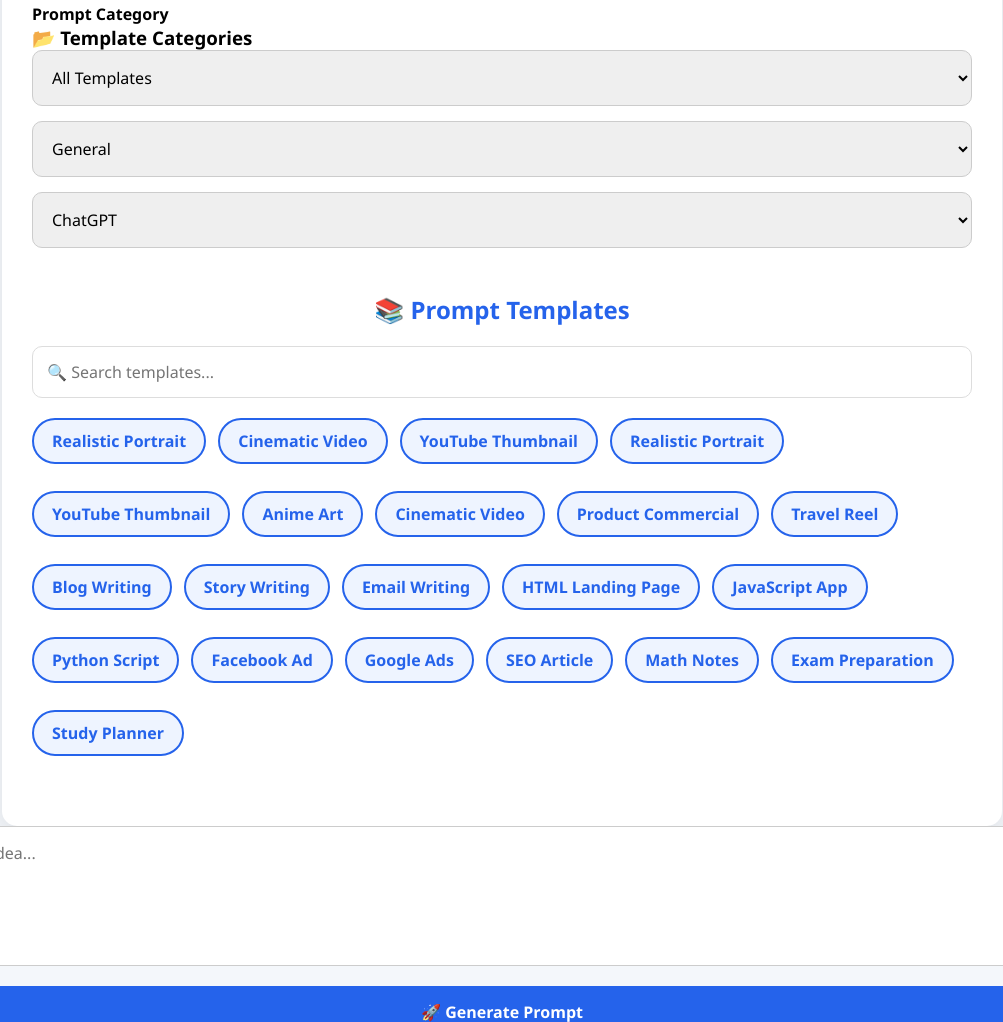
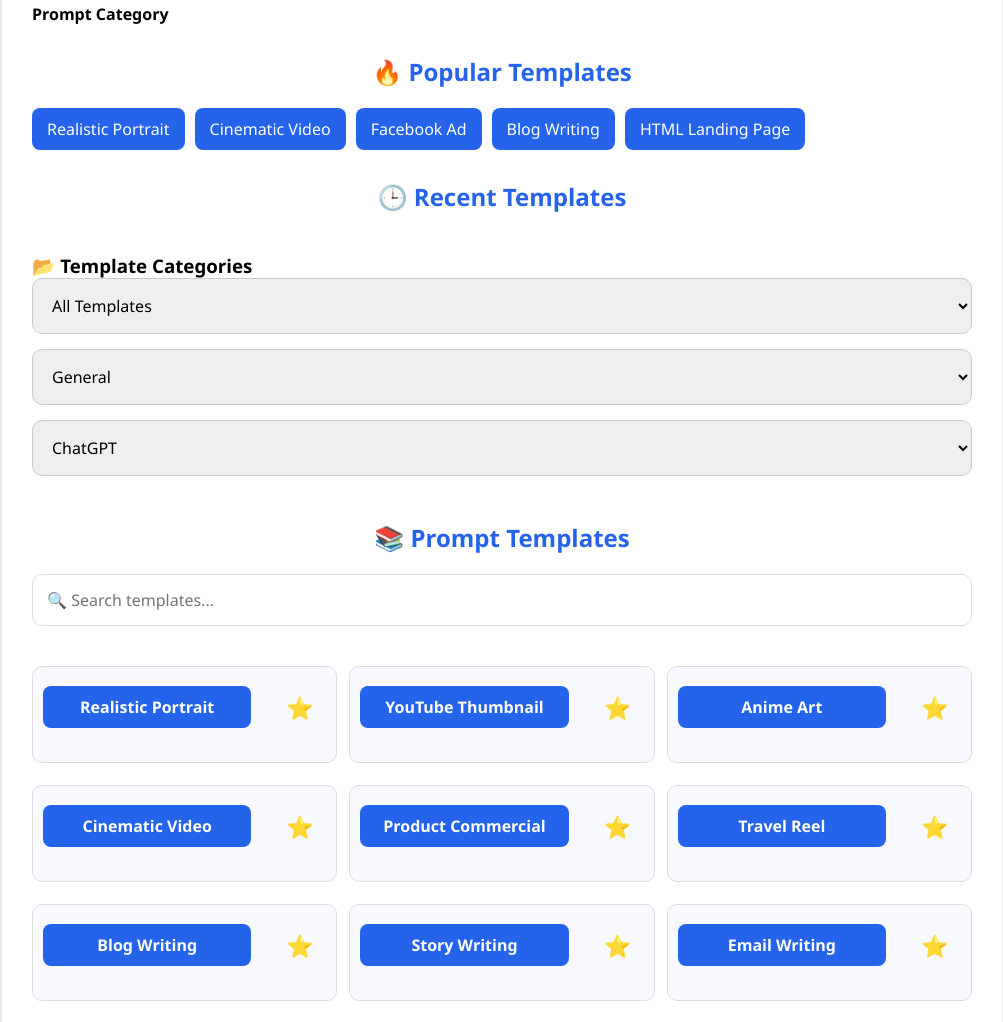
Before and after one commit to umarmayjan786-crypto/promptforge-ai, a website: page index.html in a window 1280 px wide. Shown: the part 718-1740 px from the top of the page, without its empty margins (138-1141 px from the left). Drawn offline with Linux system fonts and the light colour scheme.

Commit message:
Added template box desgin

```diff
--- a/index.html
+++ b/index.html
@@ -70,6 +70,14 @@ Generate professional AI prompts for ChatGPT, Gemini, Claude, Midjourney, Veo, F
 
 <label for="category"><strong>Prompt Category</strong></label>
 
+<h2 class="section-title">🔥 Popular Templates</h2>
+
+<div id="popularTemplates" class="popular-list"></div>
+
+<h2 class="section-title">🕒 Recent Templates</h2>
+
+<div id="recentTemplates" class="popular-list"></div>
+
 <h3>📂 Template Categories</h3>
 
 <select id="templateCategory">
@@ -111,49 +119,72 @@ Generate professional AI prompts for ChatGPT, Gemini, Claude, Midjourney, Veo, F
 
 <div id="templates">
 
-    <button class="template-btn">
+<div class="template-box">
+    <button class="template-btn" data-category="image">
         Realistic Portrait
     </button>
 
-    <button class="template-btn">
-        Cinematic Video
-    </button>
+    <button class="fav-btn">⭐</button>
+</div>
 
-    <button class="template-btn">
+<div class="template-box">
+    <button class="template-btn" data-category="image">
         YouTube Thumbnail
     </button>
 
+    <button class="fav-btn">⭐</button>
+</div>
 
+<div class="template-box">
+    <button class="template-btn" data-category="image">
+        Anime Art
+    </button>
 
-<button class="template-btn" data-category="image">Realistic Portrait</button>
-<button class="template-btn" data-category="image">YouTube Thumbnail</button>
-<button class="template-btn" data-category="image">Anime Art</button>
+    <button class="fav-btn">⭐</button>
+</div>
+    <div class="template-box">
+    <button class="template-btn" data-category="video">
+        Cinematic Video
+    </button>
+    <button class="fav-btn">⭐</button>
+</div>
 
-<button class="template-btn" data-category="video">Cinematic Video</button>
-<button class="template-btn" data-category="video">Product Commercial</button>
-<button class="template-btn" data-category="video">Travel Reel</button>
+<div class="template-box">
+    <button class="template-btn" data-category="video">
+        Product Commercial
+    </button>
+    <button class="fav-btn">⭐</button>
+</div>
 
-<button class="template-btn" data-category="writing">Blog Writing</button>
-<button class="template-btn" data-category="writing">Story Writing</button>
-<button class="template-btn" data-category="writing">Email Writing</button>
+<div class="template-box">
+    <button class="template-btn" data-category="video">
+        Travel Reel
+    </button>
+    <button class="fav-btn">⭐</button>
+</div>
 
-<button class="template-btn" data-category="coding">HTML Landing Page</button>
-<button class="template-btn" data-category="coding">JavaScript App</button>
-<button class="template-btn" data-category="coding">Python Script</button>
+<div class="template-box">
+    <button class="template-btn" data-category="writing">
+        Blog Writing
+    </button>
+    <button class="fav-btn">⭐</button>
+</div>
 
-<button class="template-btn" data-category="marketing">Facebook Ad</button>
-<button class="template-btn" data-category="marketing">Google Ads</button>
-<button class="template-btn" data-category="marketing">SEO Article</button>
+<div class="template-box">
+    <button class="template-btn" data-category="writing">
+        Story Writing
+    </button>
+    <button class="fav-btn">⭐</button>
+</div>
 
-<button class="template-btn" data-category="study">Math Notes</button>
-<button class="template-btn" data-category="study">Exam Preparation</button>
-<button class="template-btn" data-category="study">Study Planner</button>
-
+<div class="template-box">
+    <button class="template-btn" data-category="writing">
+        Email Writing
+    </button>
+    <button class="fav-btn">⭐</button>
 </div>
 
 </div>
-
-
 
 
         <textarea
--- a/script.js
+++ b/script.js
@@ -350,3 +350,97 @@ clearTopicBtn.addEventListener("click",()=>{
     showToast("Topic Cleared");
 
 });
+
+// ==========================
+// POPULAR + RECENT
+// ==========================
+
+const popularTemplates = [
+"Realistic Portrait",
+"Cinematic Video",
+"Facebook Ad",
+"Blog Writing",
+"HTML Landing Page"
+];
+
+const popularBox =
+document.getElementById("popularTemplates");
+
+const recentBox =
+document.getElementById("recentTemplates");
+
+let recent =
+JSON.parse(localStorage.getItem("recent")) || [];
+
+function renderPopular(){
+
+popularBox.innerHTML="";
+
+popularTemplates.forEach(name=>{
+
+const div=document.createElement("div");
+
+div.className="popular-item";
+
+div.innerText=name;
+
+div.onclick=()=>{
+
+topicInput.value=name;
+
+};
+
+popularBox.appendChild(div);
+
+});
+
+}
+
+function renderRecent(){
+
+recentBox.innerHTML="";
+
+recent.forEach(name=>{
+
+const div=document.createElement("div");
+
+div.className="popular-item";
+
+div.innerText=name;
+
+div.onclick=()=>{
+
+topicInput.value=name;
+
+};
+
+recentBox.appendChild(div);
+
+});
+
+}
+
+templateButtons.forEach(btn=>{
+
+btn.addEventListener("click",()=>{
+
+recent.unshift(btn.innerText);
+
+recent=[...new Set(recent)];
+
+recent=recent.slice(0,5);
+
+localStorage.setItem(
+"recent",
+JSON.stringify(recent)
+);
+
+renderRecent();
+
+});
+
+});
+
+renderPopular();
+
+renderRecent();
--- a/style.css
+++ b/style.css
@@ -459,3 +459,92 @@ textarea:focus{
 #clearTopicBtn:hover{
     background:#5c636a;
 }
+
+.template-box{
+    display:flex;
+    gap:10px;
+    margin-bottom:10px;
+}
+
+.fav-btn{
+    width:55px;
+    background:#ffc107;
+    color:#000;
+}
+
+.fav-btn:hover{
+    background:#ffb300;
+}
+
+.popular-list{
+    display:flex;
+    flex-wrap:wrap;
+    gap:10px;
+    margin-bottom:25px;
+}
+
+.popular-item{
+    background:#2563eb;
+    color:white;
+    padding:10px 15px;
+    border-radius:8px;
+    cursor:pointer;
+}
+
+/* Template Box */
+
+#templates{
+    display:grid;
+    grid-template-columns:repeat(auto-fit,minmax(250px,1fr));
+    gap:12px;
+    margin-top:20px;
+}
+
+.template-box{
+    display:flex;
+    align-items:center;
+    justify-content:space-between;
+    background:#f8f9ff;
+    border:1px solid #ddd;
+    border-radius:10px;
+    padding:10px;
+}
+
+.template-btn{
+    flex:1;
+    background:#2563eb;
+    color:#fff;
+    border:none;
+    border-radius:8px;
+    padding:10px;
+    cursor:pointer;
+    transition:.3s;
+}
+
+.template-btn:hover{
+    background:#1d4ed8;
+}
+
+.fav-btn{
+    margin-left:10px;
+    background:transparent;
+    border:none;
+    font-size:22px;
+    cursor:pointer;
+}
+
+.popular-list{
+    display:flex;
+    flex-wrap:wrap;
+    gap:10px;
+    margin-bottom:20px;
+}
+
+.popular-list button{
+    background:#2563eb;
+    color:#fff;
+    border:none;
+    border-radius:8px;
+    padding:8px 15px;
+    cursor:pointer;
+}
```
